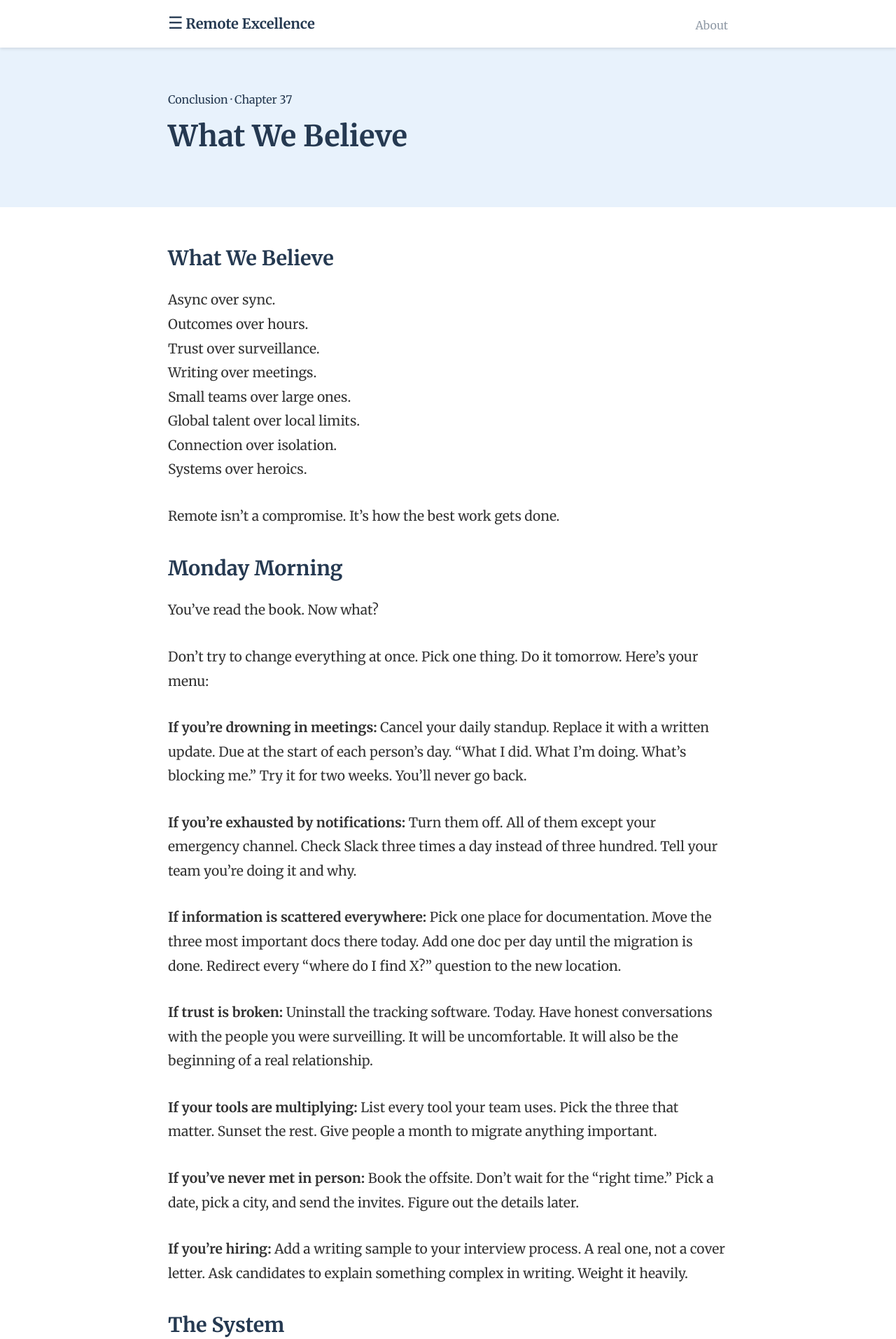
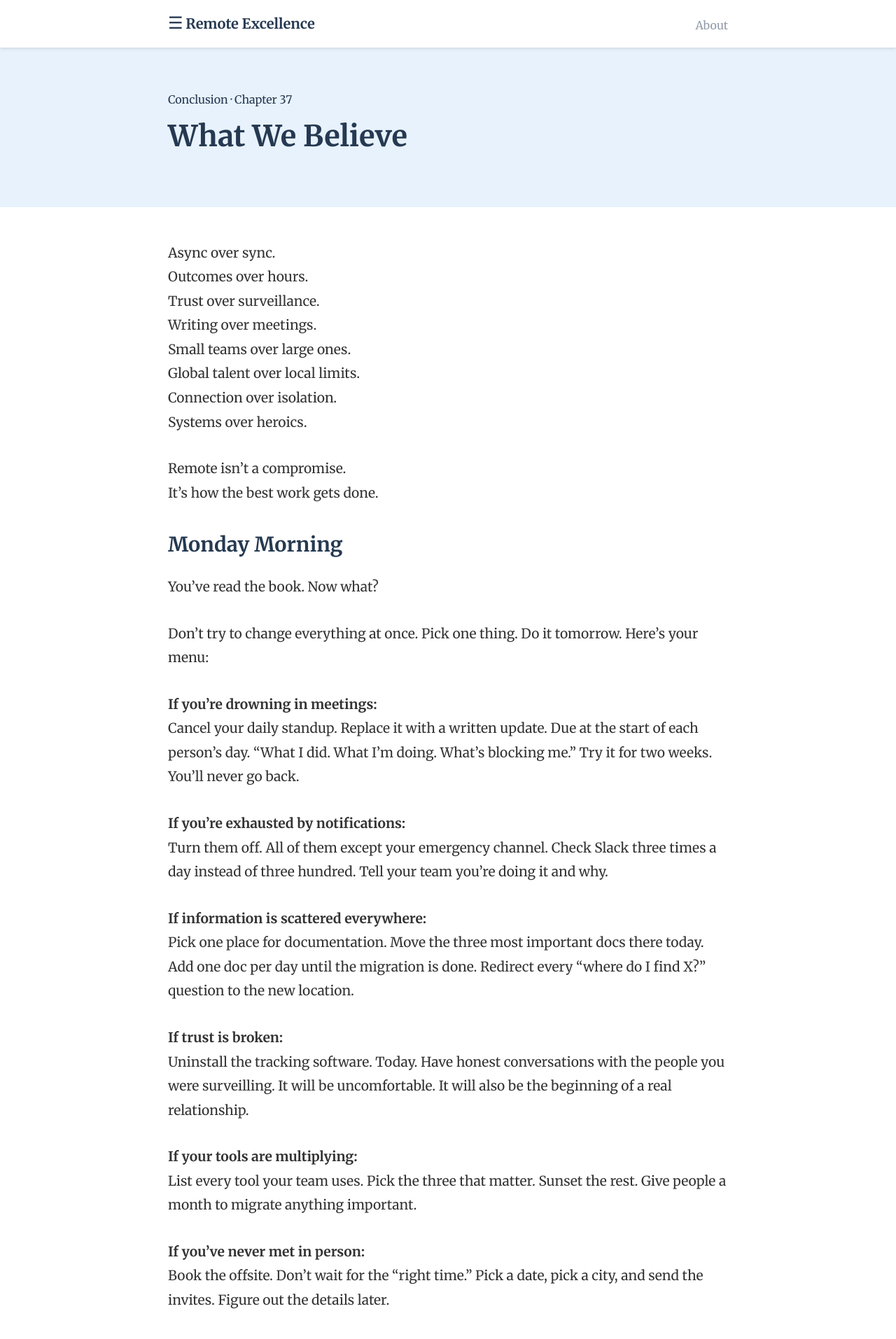
Before and after one commit to luuuc/remote-excellence-book, a Jekyll site: the page built from _chapters/09-37-what-we-believe.md, in a window 1280 px wide. Shown: the top 1913 px of the page at 70% size. Built offline with Jekyll 4.4.1, drawn with Linux system fonts in a browser that asks for light colours; comment, search, counter and statistics services are not loaded.

Commit message:
Fix formatting in connection, offsite, and manifesto chapters
- Remove redundant h1 headers
- Add line breaks for proper text flow
- Improve paragraph spacing
- Quote "optional" for emphasis

```diff
--- a/_chapters/09-37-what-we-believe.md
+++ b/_chapters/09-37-what-we-believe.md
@@ -15,8 +15,6 @@ seo:
   keywords: remote work manifesto, remote principles, async-first, outcomes over hours, remote work action plan, building remote culture
 ---
 
-# What We Believe
-
 Async over sync.<br>
 Outcomes over hours.<br>
 Trust over surveillance.<br>
@@ -26,7 +24,7 @@ Global talent over local limits.<br>
 Connection over isolation.<br>
 Systems over heroics.
 
-Remote isn't a compromise.
+Remote isn't a compromise.<br>
 It's how the best work gets done.
 
 
@@ -36,25 +34,25 @@ You've read the book. Now what?
 
 Don't try to change everything at once. Pick one thing. Do it tomorrow. Here's your menu:
 
-**If you're drowning in meetings:**
+**If you're drowning in meetings:**<br>
 Cancel your daily standup. Replace it with a written update. Due at the start of each person's day. "What I did. What I'm doing. What's blocking me." Try it for two weeks. You'll never go back.
 
-**If you're exhausted by notifications:**
+**If you're exhausted by notifications:**<br>
 Turn them off. All of them except your emergency channel. Check Slack three times a day instead of three hundred. Tell your team you're doing it and why.
 
-**If information is scattered everywhere:**
+**If information is scattered everywhere:**<br>
 Pick one place for documentation. Move the three most important docs there today. Add one doc per day until the migration is done. Redirect every "where do I find X?" question to the new location.
 
-**If trust is broken:**
+**If trust is broken:**<br>
 Uninstall the tracking software. Today. Have honest conversations with the people you were surveilling. It will be uncomfortable. It will also be the beginning of a real relationship.
 
-**If your tools are multiplying:**
+**If your tools are multiplying:**<br>
 List every tool your team uses. Pick the three that matter. Sunset the rest. Give people a month to migrate anything important.
 
-**If you've never met in person:**
+**If you've never met in person:**<br>
 Book the offsite. Don't wait for the "right time." Pick a date, pick a city, and send the invites. Figure out the details later.
 
-**If you're hiring:**
+**If you're hiring:**<br>
 Add a writing sample to your interview process. A real one, not a cover letter. Ask candidates to explain something complex in writing. Weight it heavily.
 
 
```
Also changed, not shown: _chapters/06-27-connection-is-infrastructure.md (+4 -4 lines), _chapters/06-30-unschedule-the-offsite.md (+3 -3 lines).
